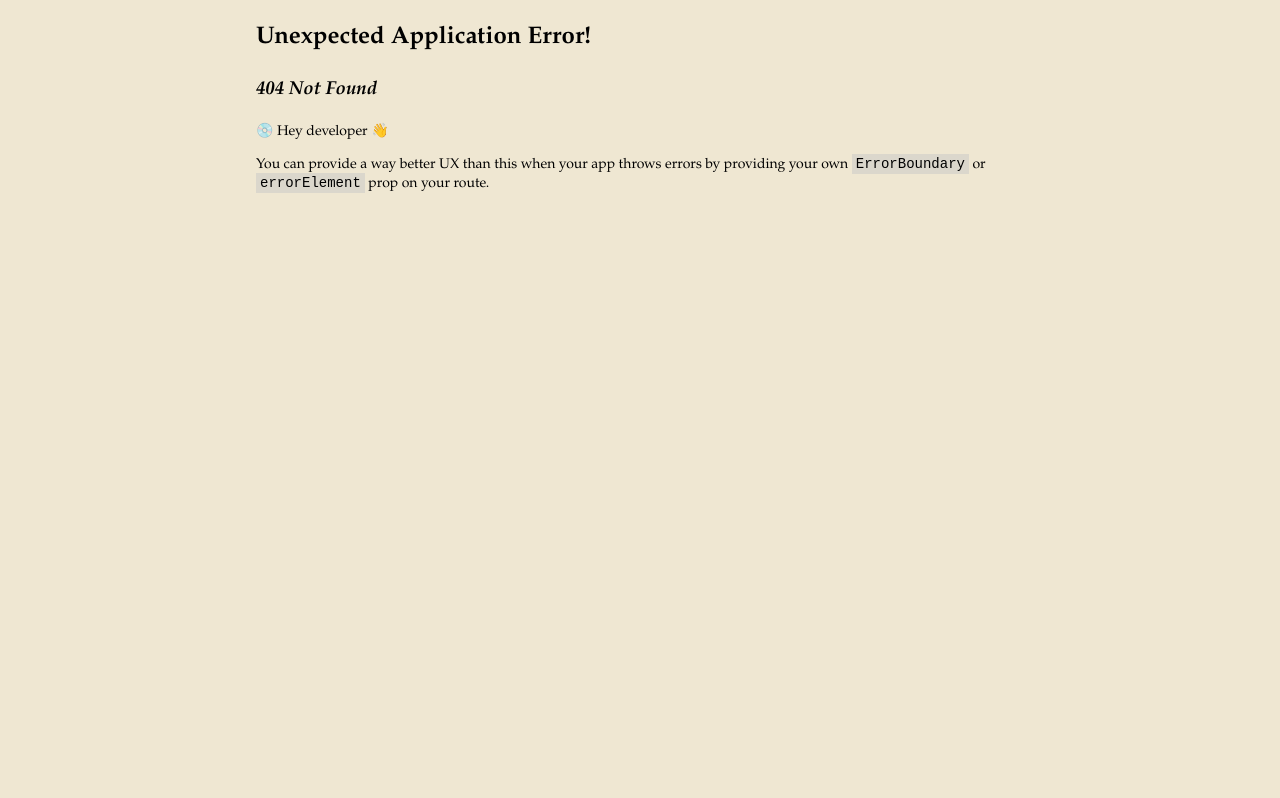
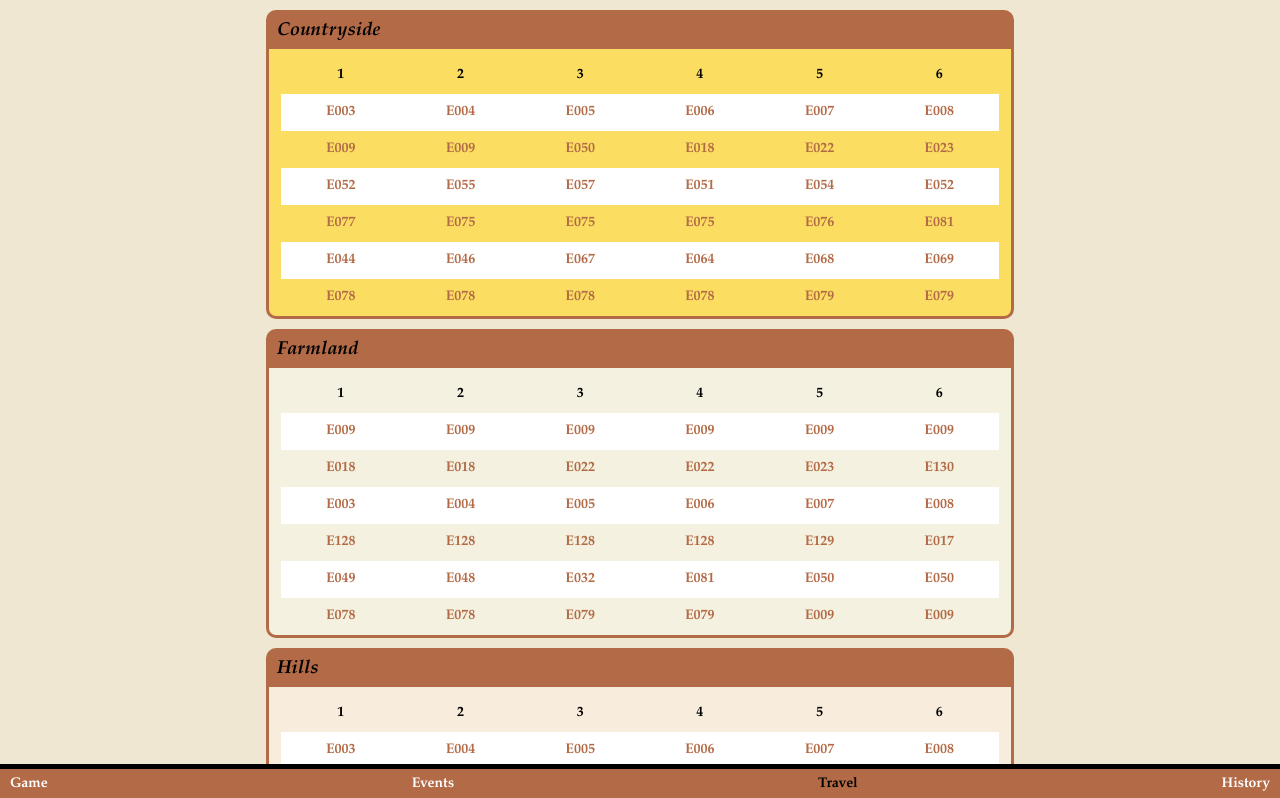
Before and after one commit to BroBuddy/Barbarian-Prince, a React (Vite) app: page /travel in a window 1280 px wide. Before the commit this address had no page. Shown: the top 798 px of the page. Built offline with nearby package versions, Linux system fonts and the light colour scheme.

Commit message:
created travel tables

```diff
--- a/src/components/Card.tsx
+++ b/src/components/Card.tsx
@@ -4,12 +4,17 @@ import "./Card.scss";
 type CardProps = {
   title: string;
   tag?: string;
+  color?: string;
   children: React.ReactNode;
 };
 
-const Card: React.FC<CardProps> = ({ title, tag, children }) => {
+const Card: React.FC<CardProps> = ({ title, tag, color, children }) => {
+  const divStyle = {
+    backgroundColor: color || "#b36a46",
+  };
+
   return (
-    <div className="card">
+    <div className="card" style={divStyle}>
       <div className="flex items-center bg-orange mb-2">
         {tag && (
           <span className="text-white text-md ml-2 my-2">
--- a/src/components/Headline.tsx
+++ b/src/components/Headline.tsx
@@ -3,5 +3,5 @@ interface HeadlineProps {
 }
 
 export function Headline({ children }: HeadlineProps) {
-  return <h3 className="m-0">{children}</h3>;
+  return <h3 className="m-0 py-1">{children}</h3>;
 }
--- a/src/components/MobileNav.tsx
+++ b/src/components/MobileNav.tsx
@@ -9,6 +9,7 @@ type Links = {
 const links: Links[] = [
   { to: "/", label: "Game" },
   { to: "/event", label: "Events" },
+  { to: "/travel", label: "Travel" },
   { to: "/history", label: "History" },
 ];
 
--- /dev/null
+++ b/src/features/travel/data/travelData.ts
@@ -0,0 +1,43 @@
+import type { Travel } from "../types/TravelType";
+
+export const travelData: Travel[] = [
+  {
+    id: 1,
+    terrain: "Countryside",
+    color: "#fadd61",
+    matrix: [
+      ["E003", "E004", "E005", "E006", "E007", "E008"],
+      ["E009", "E009", "E050", "E018", "E022", "E023"],
+      ["E052", "E055", "E057", "E051", "E054", "E052"],
+      ["E077", "E075", "E075", "E075", "E076", "E081"],
+      ["E044", "E046", "E067", "E064", "E068", "E069"],
+      ["E078", "E078", "E078", "E078", "E079", "E079"],
+    ],
+  },
+  {
+    id: 2,
+    terrain: "Farmland",
+    color: "#f4f1e0",
+    matrix: [
+      ["E009", "E009", "E009", "E009", "E009", "E009"],
+      ["E018", "E018", "E022", "E022", "E023", "E130"],
+      ["E003", "E004", "E005", "E006", "E007", "E008"],
+      ["E128", "E128", "E128", "E128", "E129", "E017"],
+      ["E049", "E048", "E032", "E081", "E050", "E050"],
+      ["E078", "E078", "E079", "E079", "E009", "E009"],
+    ],
+  },
+  {
+    id: 3,
+    terrain: "Hills",
+    color: "#f8ecdc",
+    matrix: [
+      ["E003", "E004", "E005", "E006", "E007", "E008"],
+      ["E074", "E074", "E073", "E009", "E051", "E128"],
+      ["E071", "E071", "E052", "E082", "E080", "E080"],
+      ["E083", "E083", "E084", "E084", "E076", "E075"],
+      ["E165", "E166", "E065", "E064", "E087", "E087"],
+      ["E078", "E078", "E078", "E078", "E079", "E079"],
+    ],
+  },
+];
--- /dev/null
+++ b/src/features/travel/pages/TravelOverview.tsx
@@ -0,0 +1,47 @@
+import Card from "@/components/Card";
+import { getTravelData } from "../services/TravelService";
+import type { Travel } from "../types/TravelType";
+
+function TravelOverview() {
+  const travels = getTravelData();
+
+  if (!travels) return null;
+
+  return (
+    <>
+      {travels.map((item: Travel) => (
+        <div key={item.id} className="mb-6">
+          <Card title={item.terrain} color={item.color}>
+            <table>
+              <thead>
+                <tr>
+                  {item.matrix[0].map((_, colIndex) => (
+                    <th key={colIndex} className="p-2 text-black text-center">
+                      {colIndex + 1}
+                    </th>
+                  ))}
+                </tr>
+              </thead>
+
+              <tbody>
+                {item.matrix.map((row, rowIndex) => (
+                  <tr key={rowIndex}>
+                    {row.map((cell, cellIndex) => (
+                      <td key={cellIndex} className="p-2 text-center">
+                        <a href={`/event/${cell.toUpperCase()}`} className="">
+                          {cell}
+                        </a>
+                      </td>
+                    ))}
+                  </tr>
+                ))}
+              </tbody>
+            </table>
+          </Card>
+        </div>
+      ))}
+    </>
+  );
+}
+
+export default TravelOverview;
--- /dev/null
+++ b/src/features/travel/services/TravelService.tsx
@@ -0,0 +1,5 @@
+import { travelData } from "../data/travelData";
+
+const getTravelData = () => travelData;
+
+export { getTravelData };
--- /dev/null
+++ b/src/features/travel/types/TravelType.tsx
@@ -0,0 +1,8 @@
+export type Travel = {
+  id: number;
+  terrain: TravelTerrain;
+  color: string;
+  matrix: string[][];
+};
+
+export type TravelTerrain = "Countryside" | "Farmland" | "Hills";
--- a/src/pages/History.tsx
+++ b/src/pages/History.tsx
@@ -10,7 +10,7 @@ function History() {
   const history = JSON.parse(localStorage.getItem("barbarian-prince") || "[]");
 
   return (
-    <section className="flex flex-col py-2">
+    <section className="flex flex-col">
       <Card title="History">
         {history.length === 0 && <p>No history yet.</p>}
 
--- a/src/routes.tsx
+++ b/src/routes.tsx
@@ -6,6 +6,7 @@ import Game from "./pages/Game";
 import EventOverview from "./features/events/pages/EventOverview";
 import EventDetail from "./features/events/pages/EventDetail";
 import History from "./pages/History";
+import TravelOverview from "./features/travel/pages/TravelOverview";
 
 const router = createBrowserRouter([
   {
@@ -14,6 +15,7 @@ const router = createBrowserRouter([
       { path: "/", element: <Game /> },
       { path: "/event", element: <EventOverview /> },
       { path: "/event/:tag", element: <EventDetail /> },
+      { path: "/travel", element: <TravelOverview /> },
       { path: "/history", element: <History /> },
     ],
   },
```
